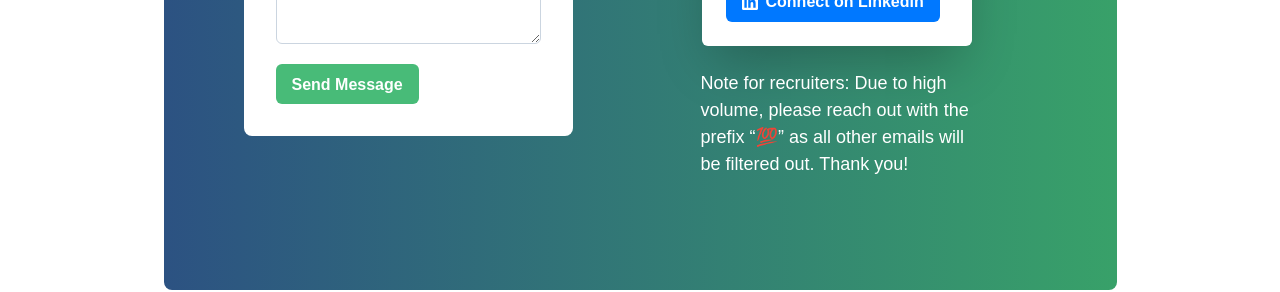
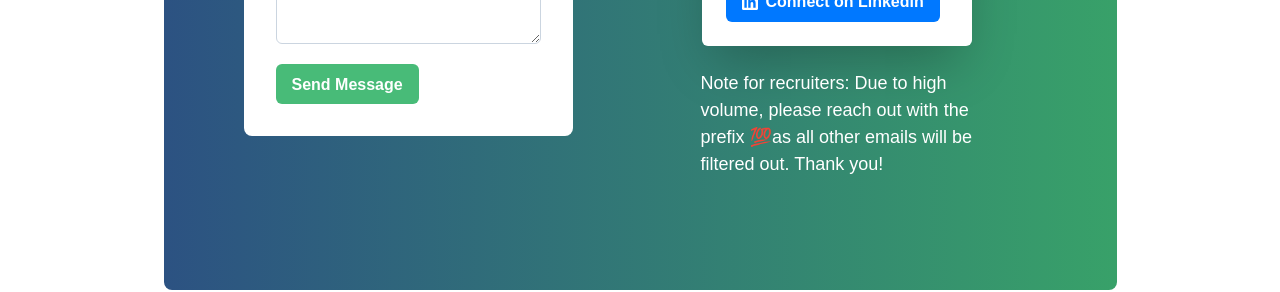
Before and after one commit to ninjaNgai/portfolio-blog-ts, a Next.js app: page /contact in a window 1280 px wide. Shown: the part 550-842 px from the top of the page. Built offline with nearby package versions, Linux system fonts and the light colour scheme.

Commit message:
Fix build errors

```diff
--- a/components/contact/index.tsx
+++ b/components/contact/index.tsx
@@ -55,7 +55,7 @@ const Contact = () => {
         isClosable: true
       });
     } else {
-      let data = {
+      const data = {
         sender: name,
         senderEmail: email,
         receiver: 'Courtney',
@@ -168,7 +168,10 @@ const Contact = () => {
                     <Box paddingBottom={'3.75rem'} />
                     <SocialProfile />
                     <Text paddingLeft={'3rem'} paddingBottom={'2rem'} paddingRight={'2.5rem'}>
-                      Note for recruiters: Due to high volume, please reach out with the prefix “💯”
+                      Note for recruiters: Due to high volume, please reach out with the prefix{' '}
+                      <span role="img" aria-label="red 100">
+                        💯
+                      </span>
                       as all other emails will be filtered out. Thank you!
                     </Text>
                   </Container>
--- a/pages/api/contact.ts
+++ b/pages/api/contact.ts
@@ -5,7 +5,7 @@ export default async function (req, res) {
   require('dotenv').config();
   const receiverEmailAddress = receiverEmail || process.env.SMTP_TO_EMAIL;
 
-  let nodemailer = require('nodemailer');
+  const nodemailer = require('nodemailer');
   let description = 'Email has not been sent';
 
   const transporter = nodemailer.createTransport({
```
